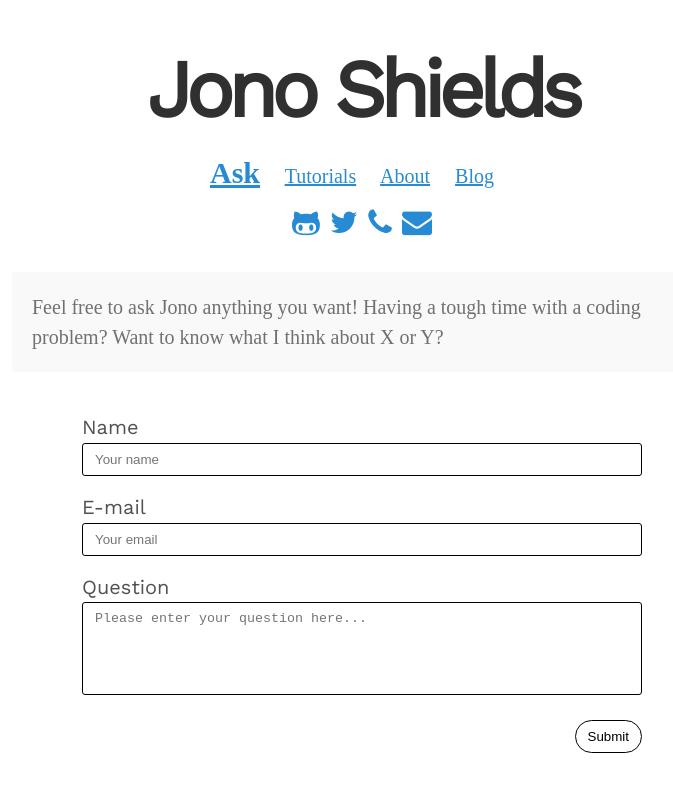
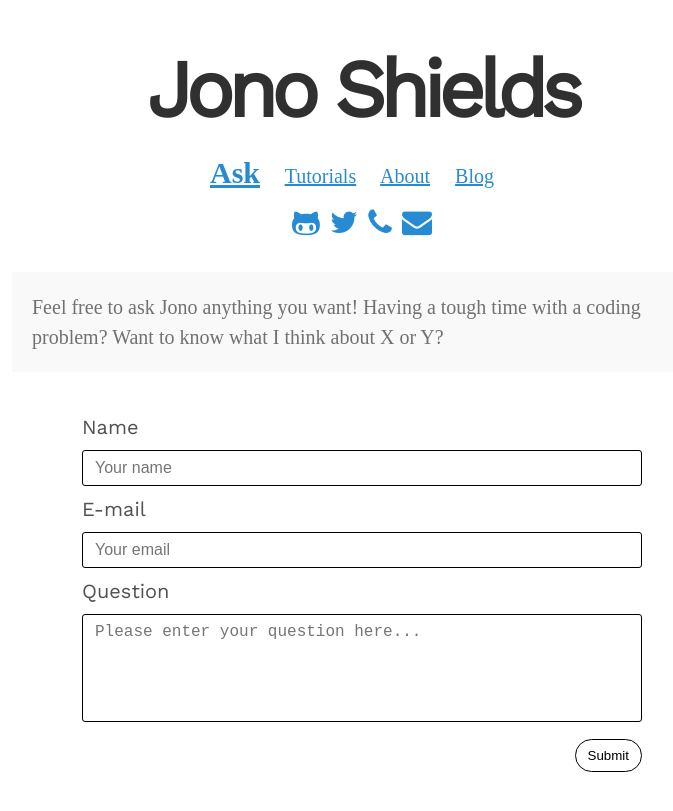
Before and after one commit to foopod/blog-2.0, a Jekyll site: the page built from ask.md, in a window 1280 px wide. Shown: the top 811 px of the page, without its empty margins (278-951 px from the left). Built offline with Jekyll 4.4.1, drawn with Linux system fonts in a browser that asks for light colours; nearby versions of some CDN libraries; some web fonts are replaced.

Commit message:
tightened up form

```diff
--- a/public/css/style.css
+++ b/public/css/style.css
@@ -595,7 +595,9 @@
     border: black solid 1px;
     margin-right: 5px;
     resize: none;
-    margin-bottom: 1.2em;
+    margin-top: 0.5em;
+    margin-bottom: 0.5em;
+    font-size: 0.8rem;
 }
 
 button {
```
